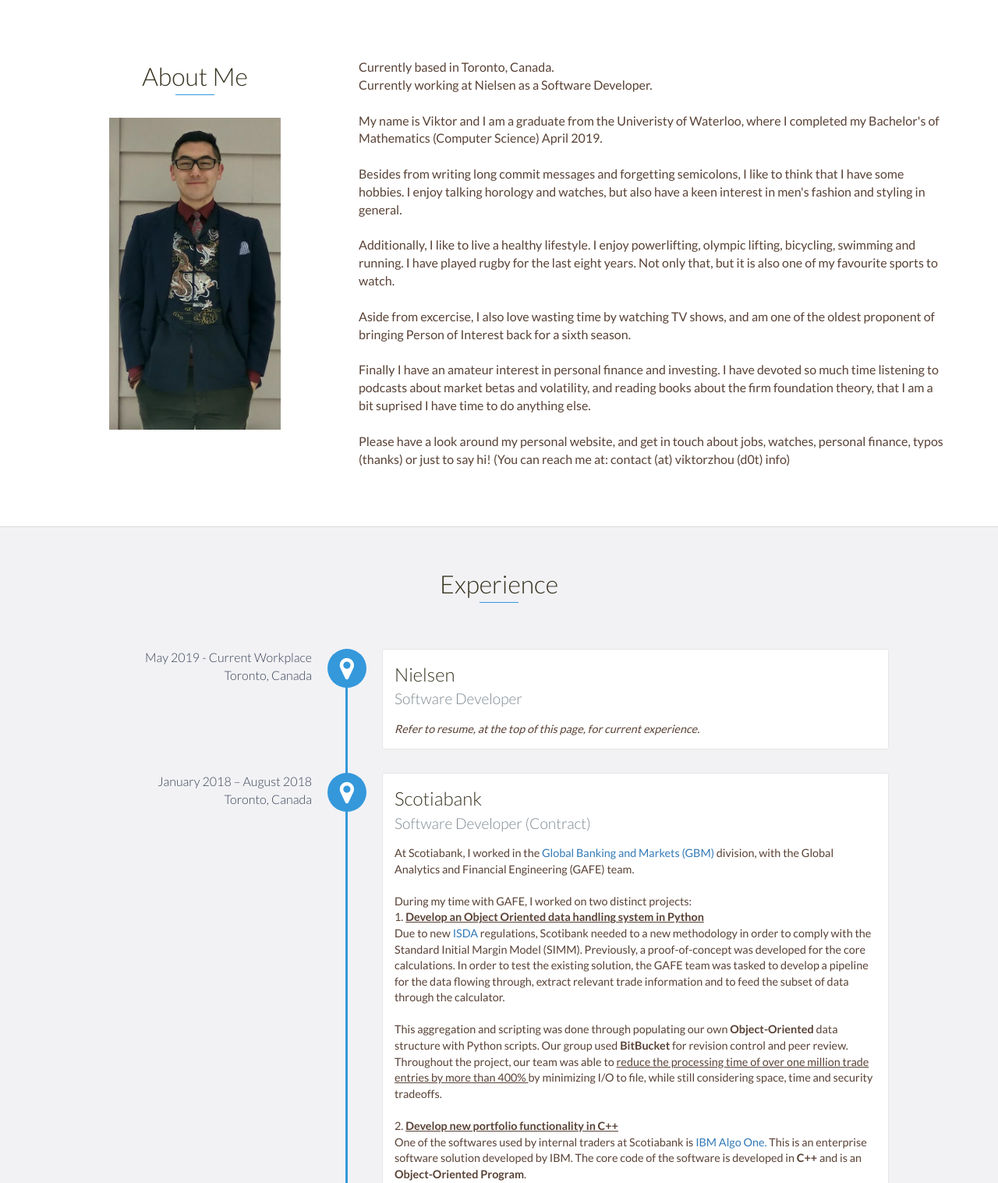
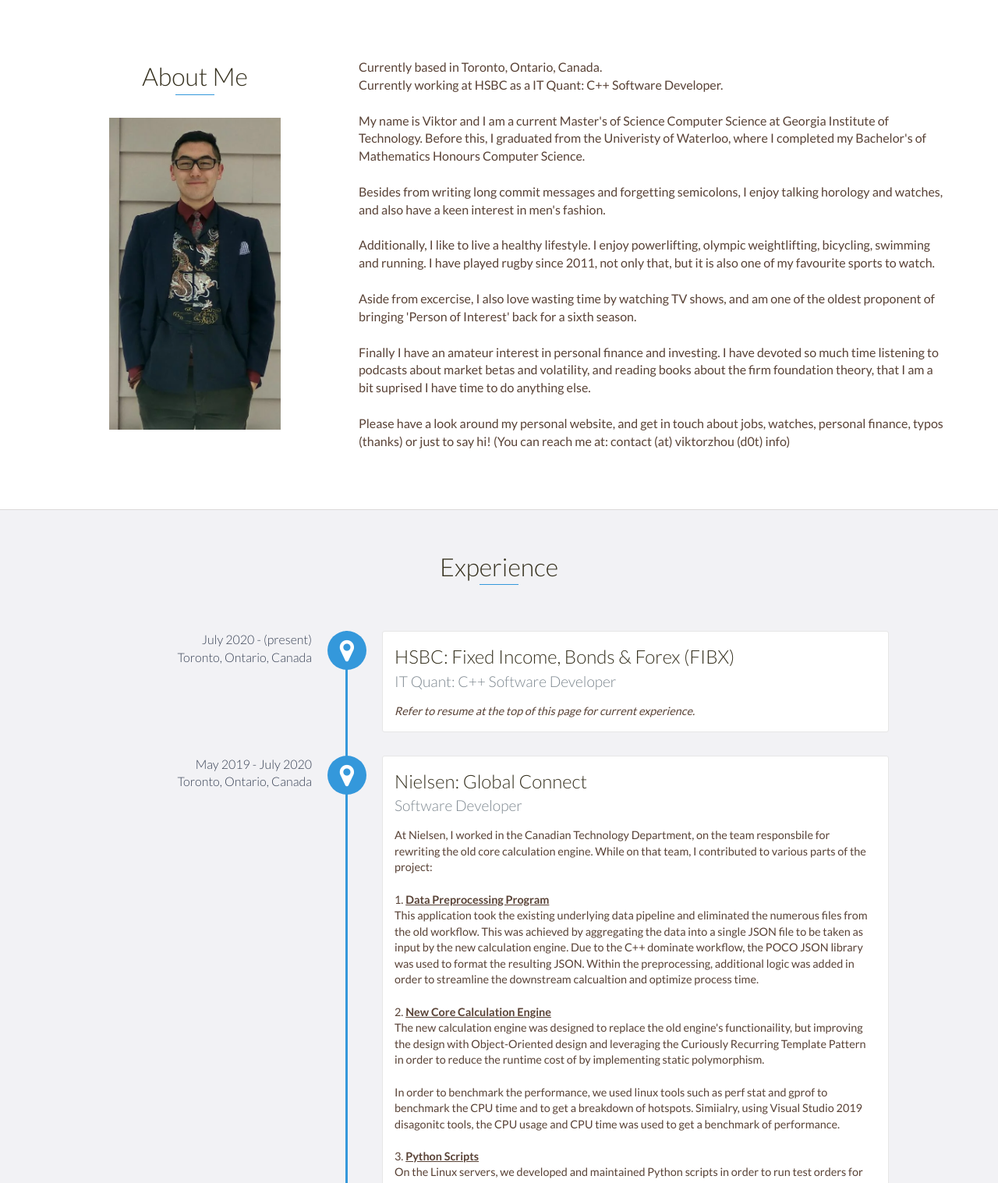
Before and after one commit to yyuuhhjjnnmm/yyuuhhjjnnmm.github.io, a website: page index.html in a window 1280 px wide. Shown: the part 800-2317 px from the top of the page at 78% size. Drawn offline with nearby package versions, Linux system fonts and the light colour scheme.

Commit message:
Updated website withe Nielsen experience

```diff
--- a/index.html
+++ b/index.html
@@ -72,29 +72,28 @@
                 </div>
                 <div class="col-md-8">
                     <p>
-                        Currently based in Toronto, Canada.<br>
-                        Currently working at Nielsen as a Software Developer.<br>
+                        Currently based in Toronto, Ontario, Canada.<br>
+                        Currently working at HSBC as a IT Quant: C++ Software Developer.<br>
                         <br>
-                        My name is Viktor and I am a graduate from the Univeristy of Waterloo, where
-                        I completed my Bachelor's of Mathematics (Computer Science) April 2019.
+                        My name is Viktor and I am a current Master's of Science Computer Science at Georgia Institute of Technology. Before this, I graduated from the Univeristy of Waterloo, where
+                        I completed my Bachelor's of Mathematics Honours Computer Science.
                         <br>
                         <br>
 
                         Besides from writing long commit messages and forgetting semicolons,
-                         I like to think that I have some hobbies. I enjoy talking horology
-                         and watches, but also have a keen interest in men's fashion
-                         and styling in general.
+                         I enjoy talking horology
+                         and watches, and also have a keen interest in men's fashion.
                          <br>
                          <br>
                         Additionally, I like to live a healthy lifestyle. I enjoy powerlifting,
-                        olympic lifting, bicycling, swimming and running. I have played rugby for the last eight years.
-                        Not only that, but it is also one of my favourite sports to watch.
+                        olympic weightlifting, bicycling, swimming and running. I have played rugby since 2011,
+                        not only that, but it is also one of my favourite sports to watch.
 
                         <br>
                         <br>
                         Aside from excercise, I also love wasting time by watching TV shows,
                         and am one of
-                        the oldest proponent of bringing Person of Interest back for
+                        the oldest proponent of bringing 'Person of Interest' back for
                         a sixth season.
                         <br>
                         <br>
@@ -119,15 +118,36 @@
     <div id="experience" class="background-alt">
         <h2 class="heading">Experience</h2>
         <div id="experience-timeline">
-            <div data-date="May 2019 - Current Workplace Toronto, Canada">
-                <h3>Nielsen</h3>
+            <div data-date="July 2020 - (present) <br> Toronto, Ontario, Canada">
+                <h3>HSBC: Fixed Income, Bonds & Forex (FIBX)</h3>
+                <h4>IT Quant: C++ Software Developer</h4>
+                <p>
+                <i>Refer to resume at the top of this page for current experience.</i>
+                </p>
+            </div>
+            <div data-date="May 2019 - July 2020 <br> Toronto, Ontario, Canada">
+                <h3>Nielsen: Global Connect</h3>
                 <h4>Software Developer</h4>
                 <p>
-                <i>Refer to resume, at the top of this page, for current experience.</i>
+                At Nielsen, I worked in the Canadian Technology Department, on the team responsbile for rewriting the old core calculation engine. While on that team, I contributed to various parts of the project:<br><br>
+
+                1. <b><u>Data Preprocessing Program</u></b><br>
+                This application took the existing underlying data pipeline and eliminated the numerous files from the old workflow. This was achieved by aggregating the data into a single JSON file to be taken as input by the new calculation engine. Due to the C++ dominate workflow, the POCO JSON library was used to format the resulting JSON. Within the preprocessing, additional logic was added in order to streamline the downstream calcualtion and optimize process time.<br><br>
+
+                2. <b><u>New Core Calculation Engine</u></b><br>
+                The new calculation engine was designed to replace the old engine's functionaility, but improving the design with Object-Oriented design and leveraging the Curiously Recurring Template Pattern in order to reduce the runtime cost of by implementing static polymorphism. <br><br>
+
+                In order to benchmark the performance, we used linux tools such as perf stat and gprof to benchmark the CPU time and to get a breakdown of hotspots. Simiialry, using Visual Studio 2019 disagonitc tools, the CPU usage and CPU time was used to get a benchmark of performance.<br><br>
+
+                3. <b><u>Python Scripts</u></b><br>
+                On the Linux servers, we developed and maintained Python scripts in order to run test orders for testing the complete order flow, the correctness of our new calculation engine compared to the old, and also to benchmark the performance of our new engine.<br><br>
+
+                4. <b><u>Sybase Investigation</u></b><br>
+                During development, we realized that even though our intermediary results matched with the old engine, our end to end testing showed discrepencies. I was tasked with tracking down the source of this error. I proceeded by manually running all the programs in the pipeline and comparing intermediary Sybase tables using SQL. Here I was able to backtrace the root cause of the mismatch, and by investigating the SQL stored-procedures of the downstream programs, I was able to determine the reason for the problem. One of the files that the old engine was producing was actually required by downstream programs, thus we implemented the required functionailty to support that file and were able to resolve this problem.<br>
                 </p>
             </div>
 
-            <div data-date="January 2018 – August 2018 <br> Toronto, Canada">
+            <div data-date="January 2018 – August 2018 <br> Toronto, Ontario, Canada">
                 <h3>Scotiabank</h3>
                 <h4>Software Developer (Contract)</h4>
                 <p>
```
